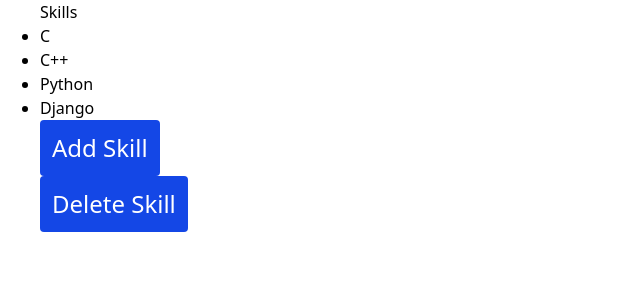
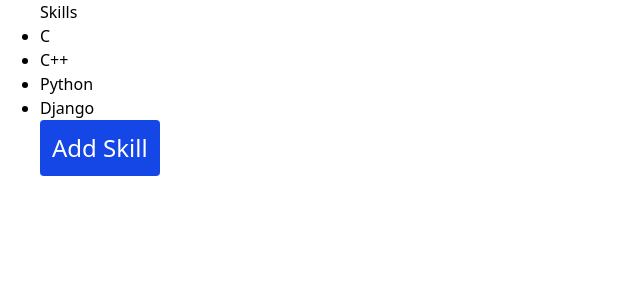
Before and after one commit to arjunmazumder/PhiMart-client, a React (Vite) app: page / in a window 1280 px wide. Shown: the top 300 px of the page, without its empty margins (0-640 px from the left). Built offline with nearby package versions, Linux system fonts and the light colour scheme.

Commit message:
delete skill commit added

```diff
--- a/src/components/Skills.jsx
+++ b/src/components/Skills.jsx
@@ -40,7 +40,7 @@ const Skills = () => {
 
             </ul>
             <button onClick={addSkill} className="px-3 py-3 text-2xl text-white rounded-sm bg-blue-700">Add Skill</button><br/>
-            <button onClick={deleteSkill} className="px-3 py-3 text-2xl text-white rounded-sm bg-blue-700">Delete Skill</button><br />
+            {/* <button onClick={deleteSkill} className="px-3 py-3 text-2xl text-white rounded-sm bg-blue-700">Delete Skill</button><br /> */}
             {/* <button onClick={updateSkill} className="px-3 py-3 text-2xl text-white rounded-sm bg-blue-700">Update Skill</button> */}
         </div>
     );
```
